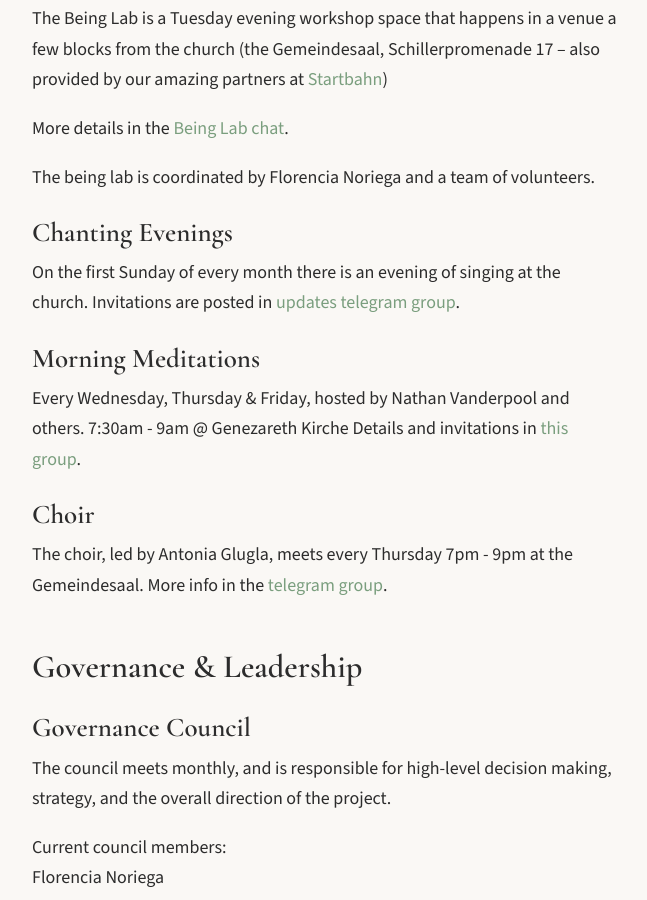
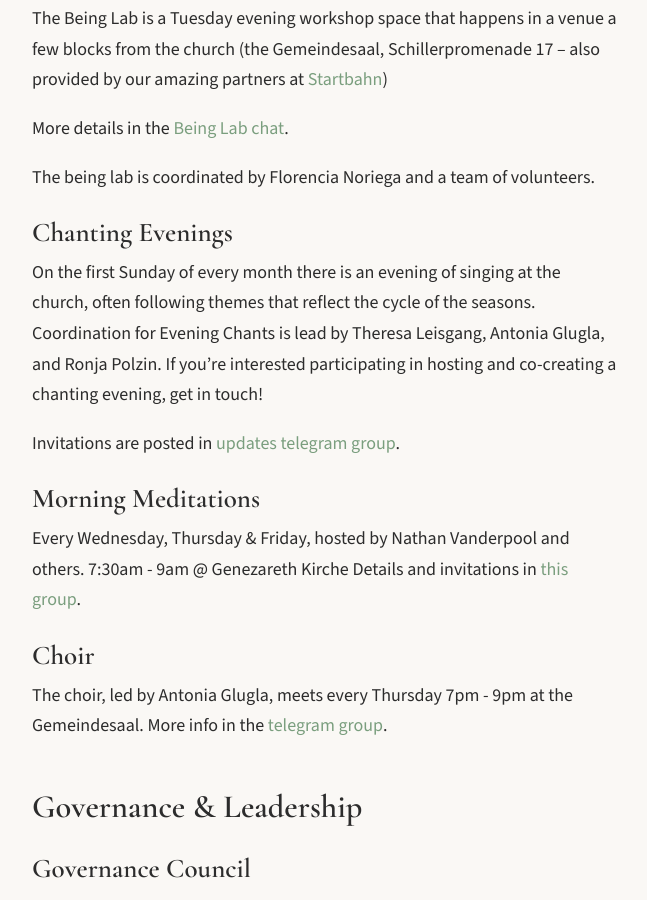
Before and after one commit to interbeing-berlin/website, a Jekyll site: the page built from about.md, in a window 1280 px wide and 900 px high, scrolled down 1057 px. Shown: the whole window, without its empty margins (315-962 px from the left). Built offline with Jekyll 4.4.1, drawn with Linux system fonts in a browser that asks for light colours.

Commit message:
Update evening chant text

```diff
--- a/about.md
+++ b/about.md
@@ -27,8 +27,10 @@ The being lab is coordinated by Florencia Noriega and a team of volunteers.
 
 
 #### Chanting Evenings
-On the first Sunday of every month there is an evening of singing at the church.
+On the first Sunday of every month there is an evening of singing at the church, often following themes that reflect the cycle of the seasons. Coordination for Evening Chants is lead by Theresa Leisgang, Antonia Glugla, and Ronja Polzin. If you're interested participating in hosting and co-creating a chanting evening, get in touch!
+
 Invitations are posted in [updates telegram group](https://t.me/+4_DIFOg_CeFiN2M8).
+
 
 #### Morning Meditations
 Every Wednesday, Thursday & Friday, hosted by Nathan Vanderpool and others.
```
